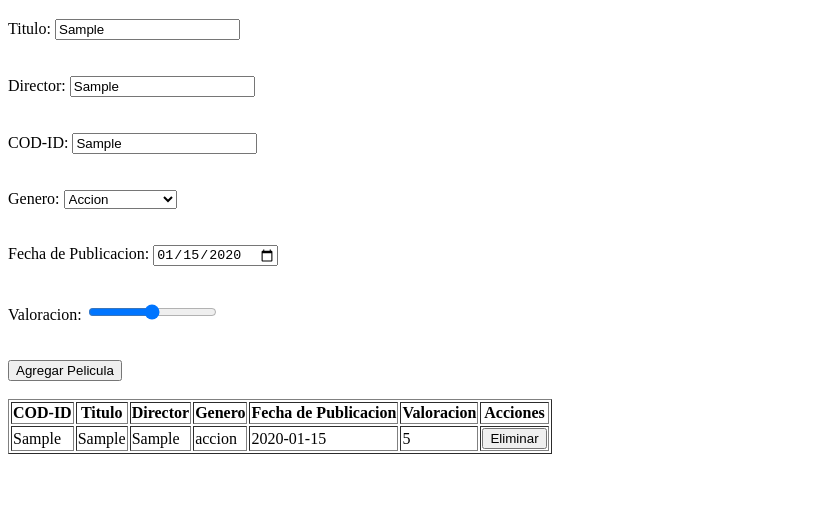
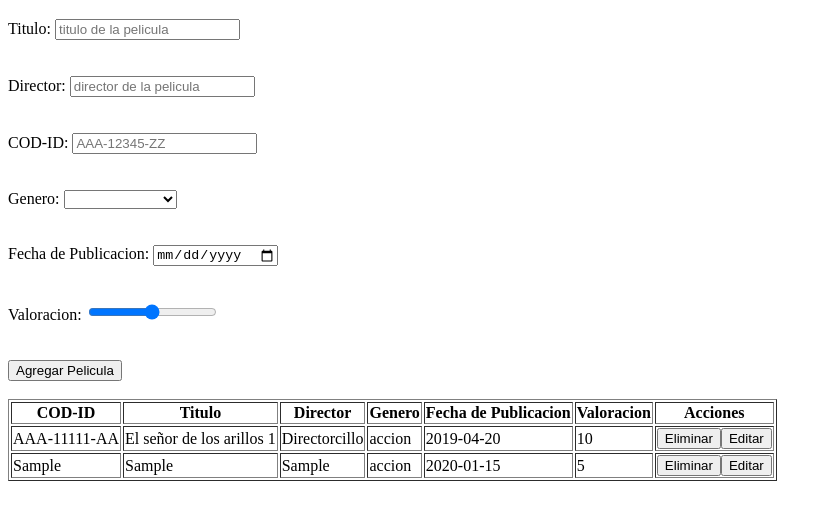
Before and after one commit to jrrossell/JavaScript, a plain HTML site: page ejercicio01html/content/index.html in a window 1280 px wide. Both pictures are taken after typing "Sample", "Sample", "Sample", "2020-01-15" into the empty fields and a click on the button "Agregar Pelicula". Shown: the part 61-578 px from the top of the page, without its empty margins (0-832 px from the left). Drawn offline with Linux system fonts and the light colour scheme.

Commit message:
Continuacion ejercicio Peliculas

```diff
--- /dev/null
+++ b/ejemplo08ajax/index.html
@@ -0,0 +1,11 @@
+<!DOCTYPE html>
+<html lang="es">
+    <head>
+        <meta charset="UTF-8"/>
+        <script type="text/javascript" src="js/ejemplo08.js" ></script>
+    </head>
+    <body onload="inicializar()">
+
+    </body>
+
+</html>
--- /dev/null
+++ b/ejercicio01html/content/data.json
@@ -0,0 +1,8 @@
+[{
+    "cod":"AAA-11111-AA",
+    "titulo":"El señor de los arillos 1",
+    "director":"Directorcillo",
+    "genero":"accion",
+    "fecha" : "2019-04-20",
+    "valoracion" : "10"
+}]
--- a/ejercicio01html/content/index.html
+++ b/ejercicio01html/content/index.html
@@ -7,7 +7,7 @@
     <title>Peliculas</title>
 </head>
 
-<body>
+<body onload="inicializar()">
     <header>
         <h1>Pelicula</h1>
     </header>
@@ -46,7 +46,7 @@
 
 
     <br><br>
-    <table border="1" id="mitable">
+    <table border="1">
         <thead>
             <tr>
                 <th>COD-ID</th>
@@ -58,10 +58,11 @@
                 <th>Acciones</th>
             </tr>
         </thead>
-        <tbody id="valor">
+        <tbody id="filaDePeliculas">
 
         </tbody>
     </table>
+    <!--<button onclick="vaciarTabla()">Vaciar Tabla</button>-->
 </body>
 
 </html>
--- a/ejercicio01html/js/ejercicioPeliculas.js
+++ b/ejercicio01html/js/ejercicioPeliculas.js
@@ -1,4 +1,80 @@
 var i = 1
+
+function inicializar() {
+    if (localStorage.getItem("id") <= 1) {
+        var ajax = new XMLHttpRequest();
+        ajax.open("GET", "data.json");
+        ajax.onreadystatechange = function () {
+            if (ajax.status == 200 && ajax.readyState == 4) {
+                datos = JSON.parse(ajax.responseText)
+                console.log(datos);
+
+                var titulo = datos[0].titulo
+                var director = datos[0].director
+                var cod = datos[0].cod
+                var genero = datos[0].genero
+                var fecha = datos[0].fecha
+                var valoracion = datos[0].valoracion
+
+                localStorage.setItem("titulo" + i, titulo)
+                localStorage.setItem("director" + i, director)
+                localStorage.setItem("cod" + i, cod)
+                localStorage.setItem("genero" + i, genero)
+                localStorage.setItem("fecha" + i, fecha)
+                localStorage.setItem("valoracion" + i, valoracion)
+
+                var trPelicula = '<tr>'
+                    + '<td>' + cod + '</td>'
+                    + '<td>' + titulo + '</td>'
+                    + '<td>' + director + '</td>'
+                    + '<td>' + genero + '</td>'
+                    + '<td>' + fecha + '</td>'
+                    + '<td>' + valoracion + '</td>'
+                    + '<td><button onclick="eliminar(' + i + ')">Eliminar</button>'
+                    + '<button onclick="editar(' + i + ')">Editar</button></td>'
+                    + '</tr>'
+
+                var tbody = document.getElementById("filaDePeliculas")
+                var tr = document.createElement("tr")
+                tr.id = i
+                tr.innerHTML = trPelicula
+                tbody.appendChild(tr)
+
+                localStorage.setItem("id", i)
+                i++
+            }
+        }
+        ajax.send();
+    } else {
+        for (var j = 1; j <= localStorage.getItem("id"); j++) {
+
+            var titulo = localStorage.getItem("titulo" + j)
+            var director = localStorage.getItem("director" + j)
+            var cod = localStorage.getItem("cod" + j)
+            var genero = localStorage.getItem("genero" + j)
+            var fecha = localStorage.getItem("fecha" + j)
+            var valoracion = localStorage.getItem("valoracion" + j)
+
+            var trPelicula = '<tr>'
+                + '<td>' + cod + '</td>'
+                + '<td>' + titulo + '</td>'
+                + '<td>' + director + '</td>'
+                + '<td>' + genero + '</td>'
+                + '<td>' + fecha + '</td>'
+                + '<td>' + valoracion + '</td>'
+                + '<td><button onclick="eliminar(' + j + ')">Eliminar</button>'
+                + '<button onclick="editar(' + j + ')">Editar</button></td>'
+                + '</tr>'
+
+            var tbody = document.getElementById("filaDePeliculas")
+            var tr = document.createElement("tr")
+            tr.id = j
+            tr.innerHTML = trPelicula
+            tbody.appendChild(tr)
+        }
+        i = j
+    }
+}
 
 function agregar() {
     var titulo = document.getElementById("titulo").value
@@ -8,44 +84,62 @@ function agregar() {
     var fecha = document.getElementById("fecha").value
     var valoracion = document.getElementById("valoracion").value
 
-    //var tr = '<tr><td>' + cod + '</td><td>' + titulo + '</td><td>' + director + '</td><td>' + genero + '</td><td>' + fecha + '</td><td>' + valoracion + '</td><td><button>Editar</button><button>Eliminar</button></td></tr>'
+    localStorage.setItem("titulo" + i, titulo)
+    localStorage.setItem("director" + i, director)
+    localStorage.setItem("cod" + i, cod)
+    localStorage.setItem("genero" + i, genero)
+    localStorage.setItem("fecha" + i, fecha)
+    localStorage.setItem("valoracion" + i, valoracion)
 
-    var tbody = document.getElementById("valor")
+    var trPelicula = '<tr>'
+        + '<td>' + cod + '</td>'
+        + '<td>' + titulo + '</td>'
+        + '<td>' + director + '</td>'
+        + '<td>' + genero + '</td>'
+        + '<td>' + fecha + '</td>'
+        + '<td>' + valoracion + '</td>'
+        + '<td><button onclick="eliminar(' + i + ')">Eliminar</button>'
+        + '<button onclick="editar(' + i + ')">Editar</button></td>'
+        + '</tr>'
 
+    var tbody = document.getElementById("filaDePeliculas")
     var tr = document.createElement("tr")
+    tr.id = i
+    tr.innerHTML = trPelicula
+    tbody.appendChild(tr)
 
-    var td0 = document.createElement("td")
-    td0.id = i
-    console.log(td0.id)
-    var td1 = document.createElement("td")
-    var td2 = document.createElement("td")
-    var td3 = document.createElement("td")
-    var td4 = document.createElement("td")
-    var td5 = document.createElement("td")
-    var td6 = document.createElement("td")
-
-    td0.innerHTML = cod
-    td1.innerHTML = titulo
-    td2.innerHTML = director
-    td3.innerHTML = genero
-    td4.innerHTML = fecha
-    td5.innerHTML = valoracion
-    td6.innerHTML = '<button onclick="eliminar(' + i + ')">Eliminar</button>'
-
-    tr.appendChild(td0)
-    tr.appendChild(td1)
-    tr.appendChild(td2)
-    tr.appendChild(td3)
-    tr.appendChild(td4)
-    tr.appendChild(td5)
-    tr.appendChild(td6)
-
-    tbody.appendChild(tr)
+    localStorage.setItem("id", i)
     i++
+    limpiarCampos()
 }
 
-function eliminar(row){
-    var eliminar = document.getElementById(row).id
-    console.log(eliminar)
-    document.getElementById("mitable").deleteRow(eliminar);
+function eliminar(j) {
+    document.getElementById(j).remove()
+    localStorage.removeItem(j)
 }
+
+function limpiarCampos() {
+    document.getElementById("titulo").value = ""
+    document.getElementById("director").value = ""
+    document.getElementById("cod").value = ""
+    document.getElementById("genero").value = ""
+    document.getElementById("fecha").value = ""
+    document.getElementById("valoracion").value = ""
+}
+
+function editar(i) {
+    document.getElementById("titulo").value = localStorage.getItem("titulo" + i)
+    document.getElementById("director").value = localStorage.getItem("director" + i)
+    document.getElementById("cod").value = localStorage.getItem("cod" + i)
+    document.getElementById("genero").value = localStorage.getItem("genero" + i)
+    document.getElementById("fecha").value = localStorage.getItem("fecha" + i)
+    document.getElementById("valoracion").value = localStorage.getItem("valoracion" + i)
+
+    document.getElementById(i).remove()
+
+}
+
+function vaciarTabla() {
+    localStorage.removeItem("id")
+    location.reload()
+}
```
Also changed, not shown: ejemplo08ajax/data.json (added, +13 -0 lines), ejemplo08ajax/js/ejemplo08.js (added, +11 -0 lines), ejemplo09almacenamiento/index.html (added, +11 -0 lines), ejemplo09almacenamiento/js/ejemplo09.js (added, +45 -0 lines).
